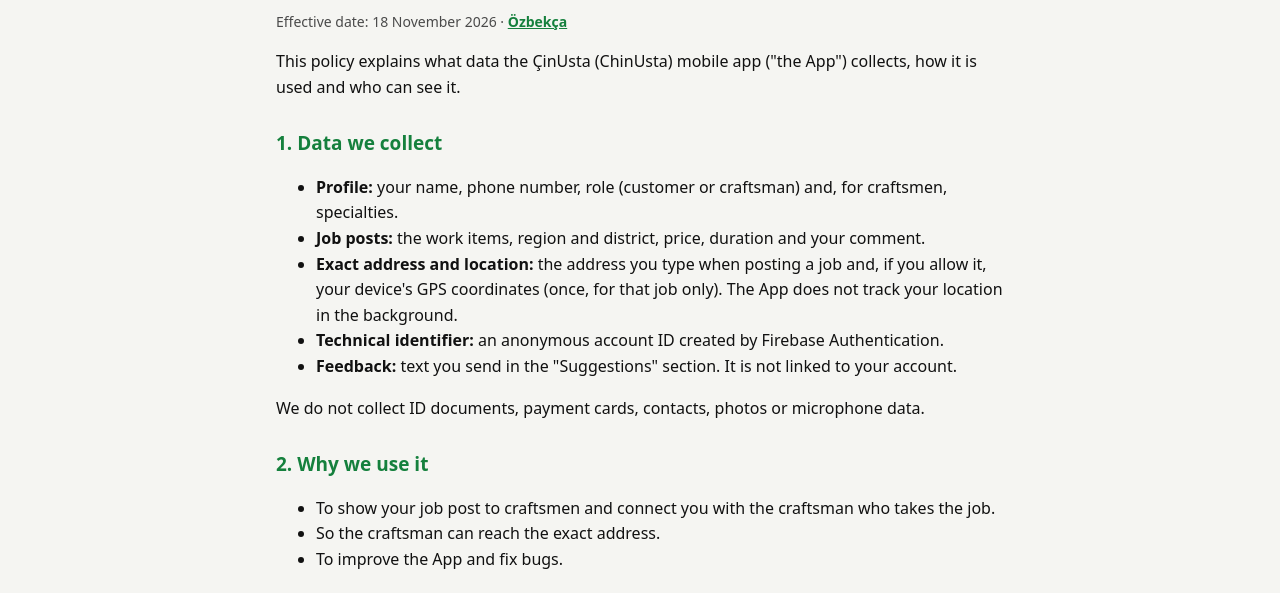
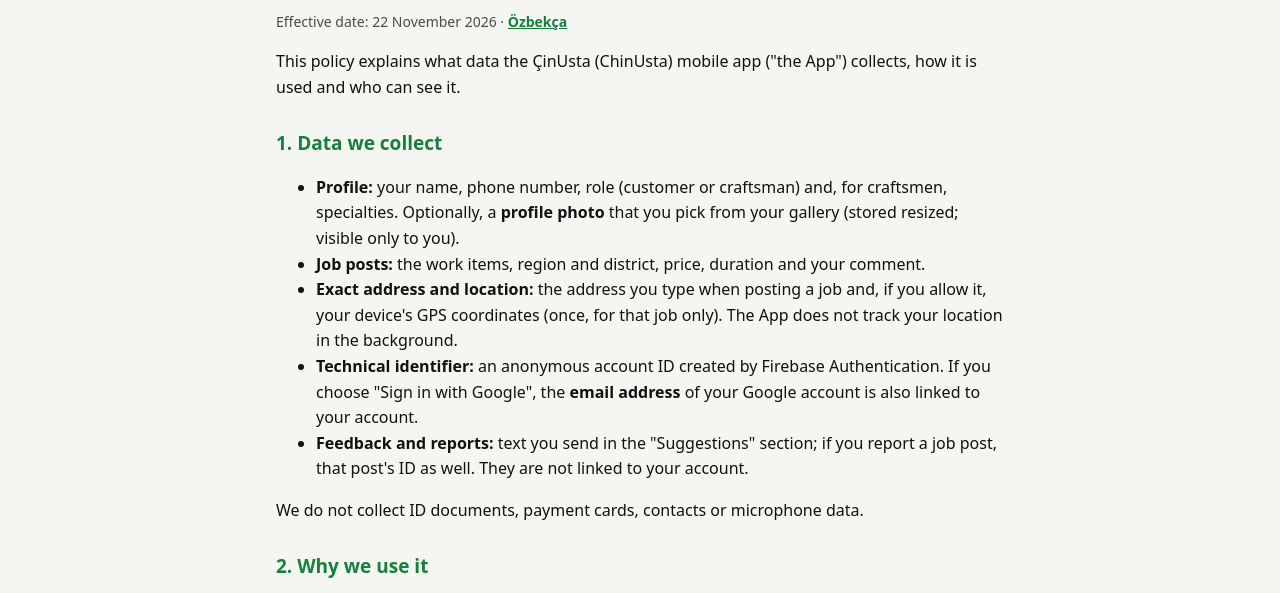
Before and after one commit to Chinusta/Chinusta.github.io, a plain HTML site: page privacy.html in a window 1280 px wide. Shown: the part 132-725 px from the top of the page. Drawn offline with Linux system fonts and the light colour scheme.

Commit message:
Play siyosati: e'londan shikoyat tugmasi; maxfiylik siyosati (rasm, Google email) yangilandi
Co-Authored-By: Claude Sonnet 5.5 <noreply@anthropic.com>

```diff
--- a/privacy.html
+++ b/privacy.html
@@ -10,20 +10,23 @@
 <header><div class="logo"><a href="index.html" style="color:inherit;text-decoration:none">ÇinUsta</a></div></header>
 <main>
 <h1>Privacy Policy</h1>
-<p class="kichik">Effective date: 18 November 2026 · <a href="maxfiylik.html">Özbekça</a></p>
+<p class="kichik">Effective date: 22 November 2026 · <a href="maxfiylik.html">Özbekça</a></p>
 
 <p>This policy explains what data the ÇinUsta (ChinUsta) mobile app ("the App") collects, how it is used and who can see it.</p>
 
 <h2>1. Data we collect</h2>
 <ul>
-  <li><b>Profile:</b> your name, phone number, role (customer or craftsman) and, for craftsmen, specialties.</li>
+  <li><b>Profile:</b> your name, phone number, role (customer or craftsman) and, for craftsmen, specialties.
+      Optionally, a <b>profile photo</b> that you pick from your gallery (stored resized; visible only to you).</li>
   <li><b>Job posts:</b> the work items, region and district, price, duration and your comment.</li>
   <li><b>Exact address and location:</b> the address you type when posting a job and, if you allow it, your device's
       GPS coordinates (once, for that job only). The App does not track your location in the background.</li>
-  <li><b>Technical identifier:</b> an anonymous account ID created by Firebase Authentication.</li>
-  <li><b>Feedback:</b> text you send in the "Suggestions" section. It is not linked to your account.</li>
+  <li><b>Technical identifier:</b> an anonymous account ID created by Firebase Authentication. If you choose
+      "Sign in with Google", the <b>email address</b> of your Google account is also linked to your account.</li>
+  <li><b>Feedback and reports:</b> text you send in the "Suggestions" section; if you report a job post, that post's
+      ID as well. They are not linked to your account.</li>
 </ul>
-<p>We do not collect ID documents, payment cards, contacts, photos or microphone data.</p>
+<p>We do not collect ID documents, payment cards, contacts or microphone data.</p>
 
 <h2>2. Why we use it</h2>
 <ul>
@@ -35,7 +38,7 @@
 
 <h2>3. Who can see it</h2>
 <ul>
-  <li>The public part of a job post (work items, price, district, your name) is visible to other App users.</li>
+  <li>The public part of a job post (work items, price, district, comment, your name) is visible to other App users.</li>
   <li>Your <b>phone number and exact address</b> are shown only to the one craftsman who takes the job.
       The customer likewise sees that craftsman's name and phone number.</li>
   <li>Data is stored with Google <b>Firebase</b> (Cloud Firestore), which processes it on our behalf.</li>
```
Also changed, not shown: maxfiylik.html (+9 -6 lines).
